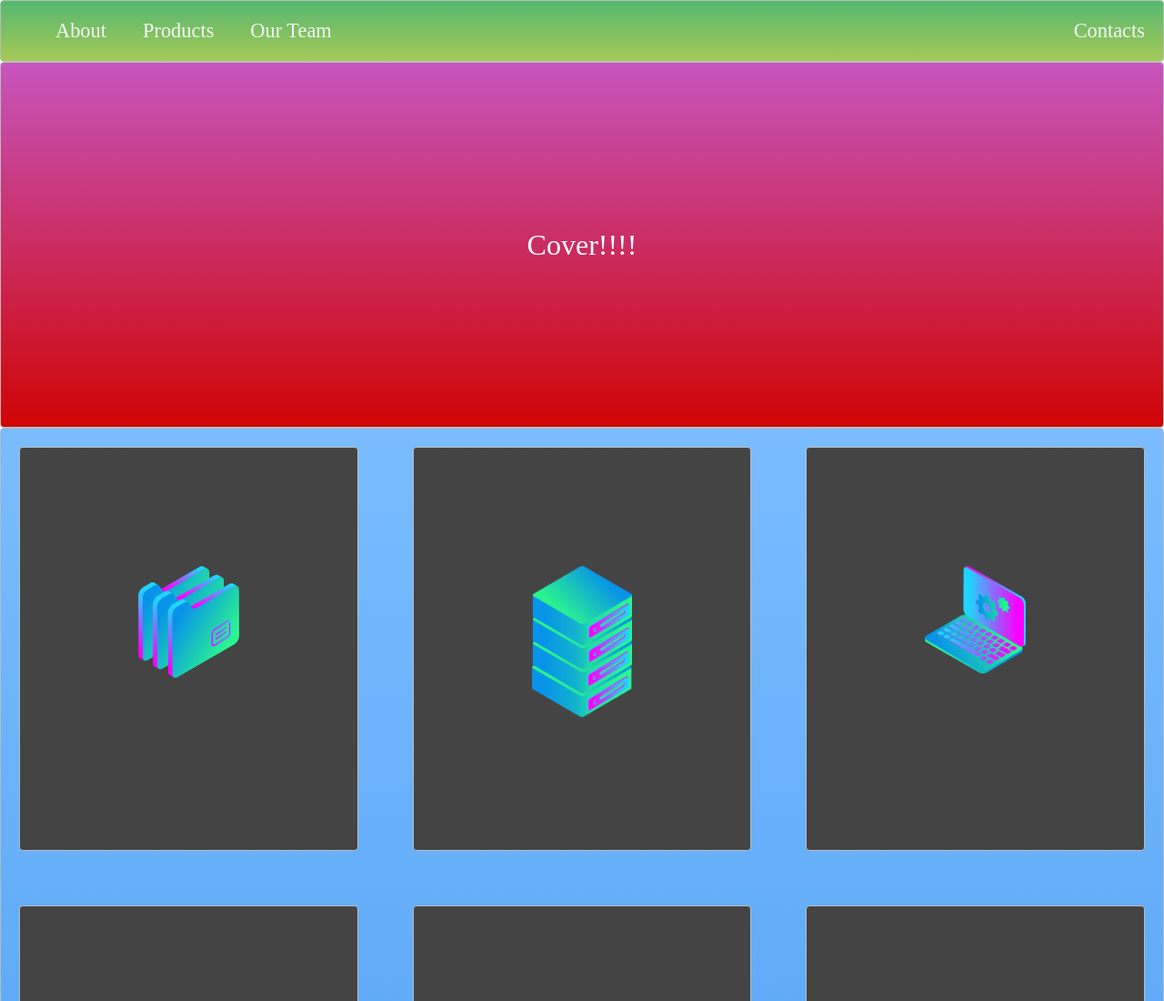
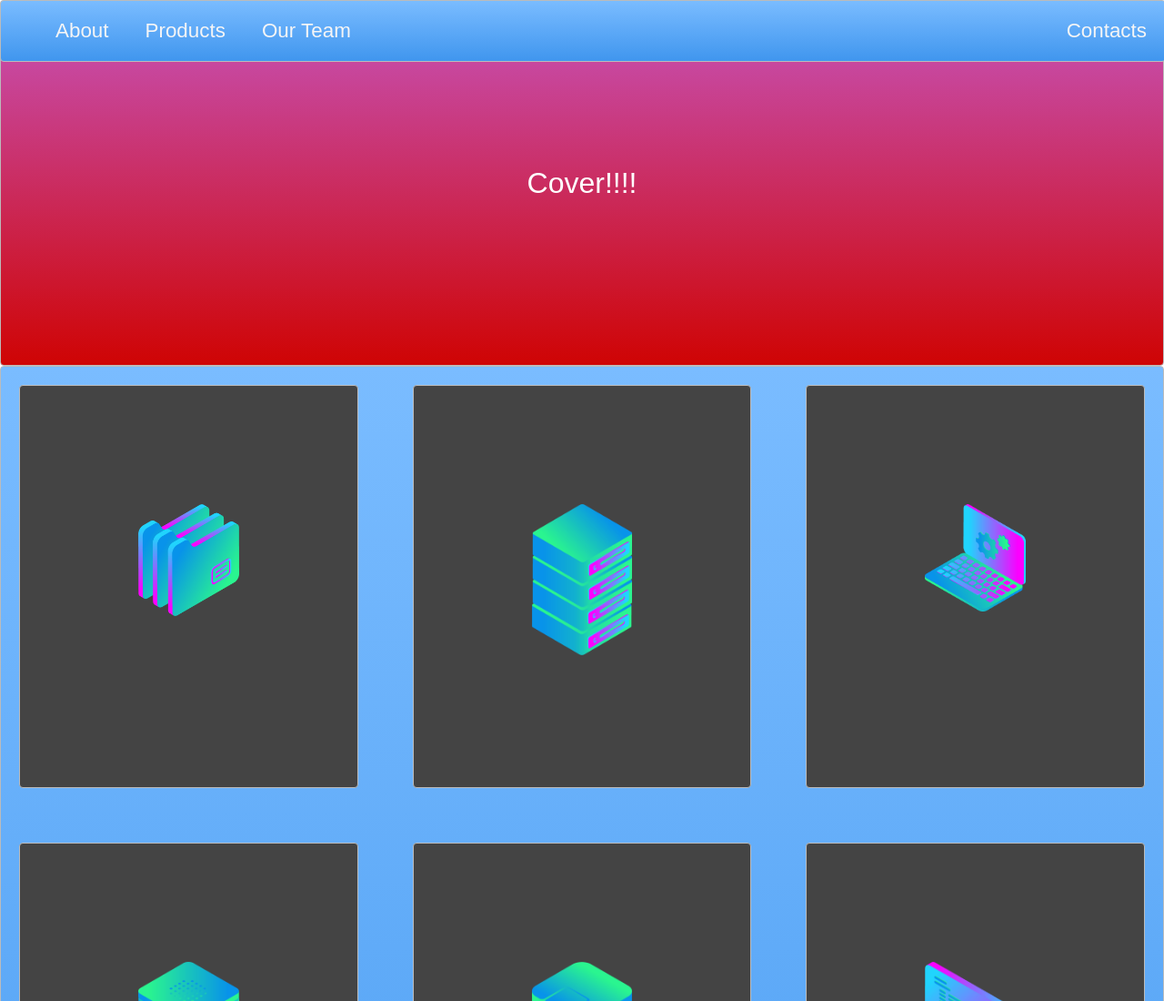
Before and after one commit to JayKirt/Website-Layout-Practice, a plain HTML site: page index.html in a window 1280 px wide. Shown: the top 1100 px of the page at 91% size. Drawn offline with Linux system fonts and the light colour scheme.

Commit message:
added trasitions and pretified website

```diff
--- a/index.html
+++ b/index.html
@@ -7,7 +7,7 @@
 <body>
 
 
-    <nav class="zone green">
+    <nav class="zone blue sticky">
       <ul class="main-nav">
         <li><a href="">About</a></li>
         <li><a href="">Products</a></li>
--- a/style.css
+++ b/style.css
@@ -1,5 +1,6 @@
 body {
 margin: auto 0;
+font-family: Arial;
 
 }
 
@@ -20,7 +21,19 @@ margin: auto 0;
     box-shadow:rgba(0,0,0,0.8) 0px 5px 15px, inset rgba(0,0,0,0.15) 0px -10px 20px;
 }
 
+.box:hover {
+    -webkit-transform:rotate(-7deg);
+    -moz-transform:rotate(-7deg);
+    -o-transform:rotate(-7deg);
+    transform:rotate(-7deg);
+}
 /* NAV */
+.sticky {
+    position: fixed;
+    top: 0;
+    width: 100%;
+}
+
 .main-nav {
     display:flex;
     list-style:none;
@@ -45,7 +58,7 @@ a {
     color: #f5f5f6;
     text-decoration:none;
 }
-/* NAV */
+
 
 /* COVER */
 .container {
```
Also changed, not shown: img/Computer.jpg (added).
